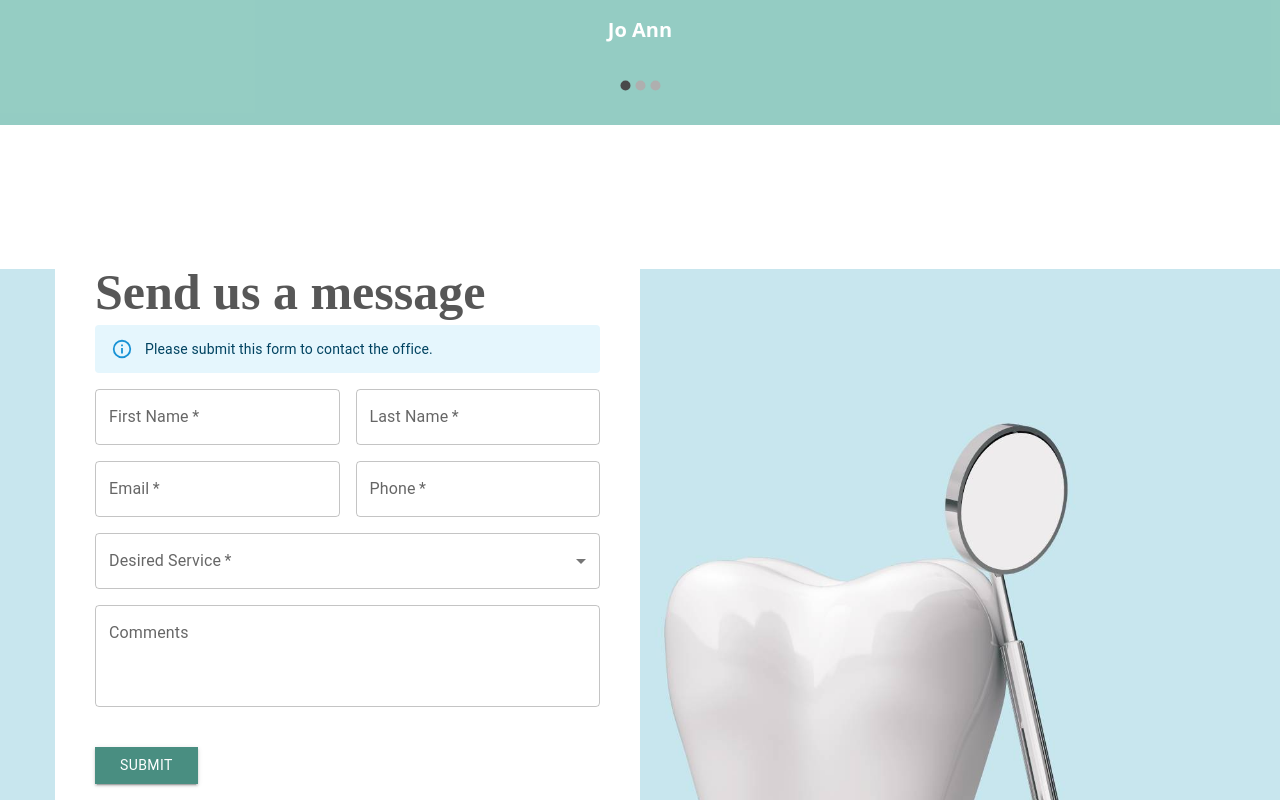
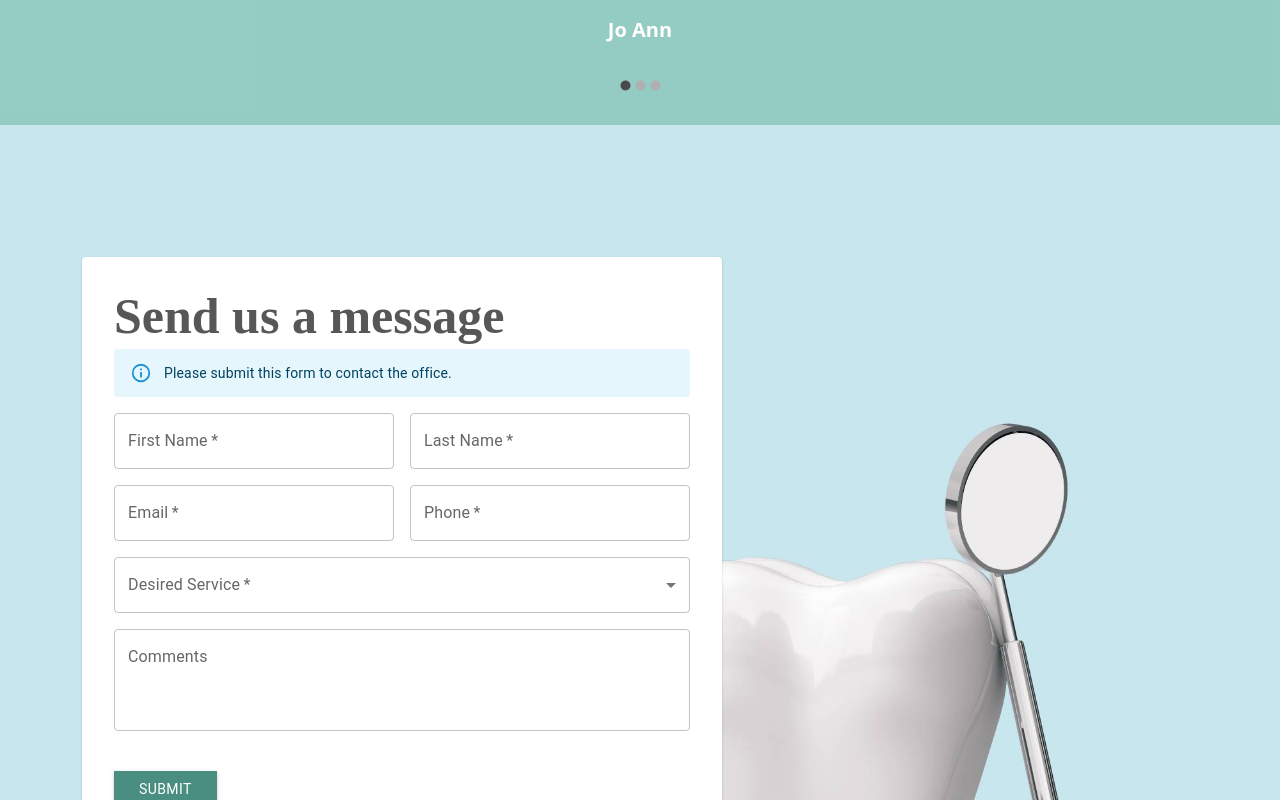
Before and after one commit to clevertree/skinnerfamilydental, a Next.js app: page / in a window 1280 px wide. Shown: the part 4460-5260 px from the top of the page. Built offline with nearby package versions, Linux system fonts and the light colour scheme; a small style sheet from the web is missing; a web font is replaced by a local one.

Commit message:
fix front page styles #2

```diff
--- a/src/components/ContactSection.tsx
+++ b/src/components/ContactSection.tsx
@@ -1,22 +1,19 @@
 import ContactForm from "@components/Forms/ContactForm";
 import {sendContactFormEmail} from "../actions/emailActions";
 import React from "react";
+import {Paper} from "@mui/material";
 
 export function ContactSection() {
     return <div
         id="r3893"
         className="row "
-        data-req="parallax,parallax,parallax,parallax,parallax,parallax,parallax,parallax,parallax,parallax,parallax,parallax,parallax,parallax"
         style={{
-            backgroundPosition: "100% 143.727px",
+            backgroundColor: '#c8e6ee',
+            backgroundPosition: "60% 143.727px",
             backgroundAttachment: "fixed"
         }}
     >
-        {" "}
-        <div className="container container-fixed colsStack">
-            <div id="c2542" className="col col-sm-12 col-lg-6 col-md-7 flexCol">
-                <div id="m1056" className="module autospacer"/>
-                {" "}
+        <Paper className='m-8 p-8 max-w-[40rem]'>
             <div className="flexWrap">
                 {" "}
                 <div id="m4594" className="module text">
@@ -26,15 +23,7 @@ export function ContactSection() {
                 </div>
             </div>
             <ContactForm sendForm={sendContactFormEmail}/>
-            </div>
-            {" "}
-            <div className="col col-sm-12 hidden-sm col-lg-5 col-md-4 flexCol">
-                <div id="m1509" className="module autospacer"/>
-                {" "}
-            </div>
-            {" "}
-        </div>
-        {" "}
+        </Paper>
     </div>
 
 }
```
Lines whose indentation alone changed are shown as unchanged.
